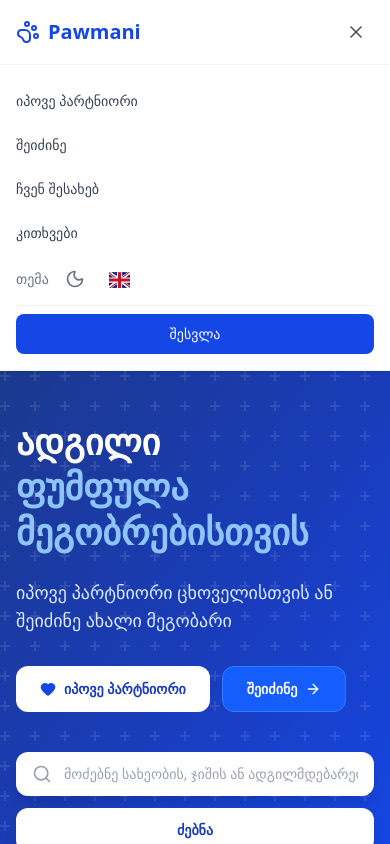
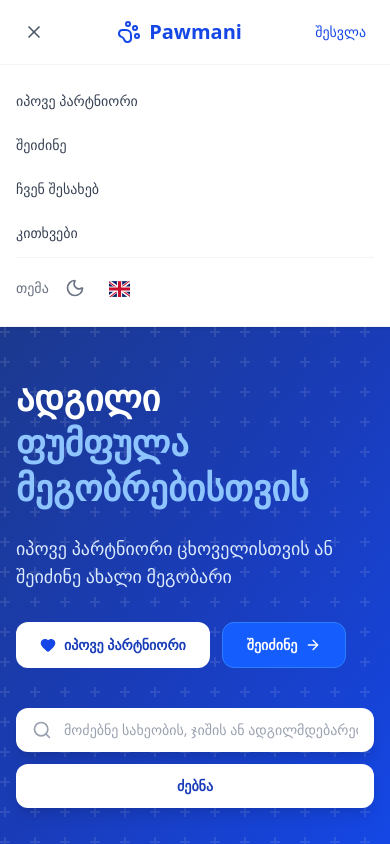
Before and after one commit to Natsarkekia/pawmani, a Next.js app: page / in a window 390 px wide. Both pictures are taken after a click on the button "Toggle menu". Shown: the top 844 px of the page. Built offline with nearby package versions, Linux system fonts and the light colour scheme; no server answers; the database is empty.

Commit message:
Restructure mobile navbar: hamburger left, logo center, avatar right

```diff
--- a/src/components/layout/Navbar.tsx
+++ b/src/components/layout/Navbar.tsx
@@ -14,12 +14,17 @@ export function Navbar() {
   const { t, locale, toggle } = useLang();
   const [mobileOpen, setMobileOpen] = useState(false);
   const [userMenuOpen, setUserMenuOpen] = useState(false);
+  const [mobileUserOpen, setMobileUserOpen] = useState(false);
   const menuRef = useRef<HTMLDivElement>(null);
+  const mobileUserRef = useRef<HTMLDivElement>(null);
 
   useEffect(() => {
     function handleClick(e: MouseEvent) {
       if (menuRef.current && !menuRef.current.contains(e.target as Node)) {
         setUserMenuOpen(false);
+      }
+      if (mobileUserRef.current && !mobileUserRef.current.contains(e.target as Node)) {
+        setMobileUserOpen(false);
       }
     }
     document.addEventListener("mousedown", handleClick);
@@ -29,85 +34,52 @@ export function Navbar() {
   return (
     <header className="sticky top-0 z-50 bg-white dark:bg-gray-900 border-b border-gray-100 dark:border-gray-800 shadow-sm">
       <div className="max-w-7xl mx-auto px-4 sm:px-6 lg:px-8">
-        <div className="flex items-center justify-between h-16">
-          {/* Logo */}
+
+        {/* Desktop layout */}
+        <div className="hidden md:flex items-center justify-between h-16">
           <Link href="/" className="flex items-center gap-2 font-bold text-xl text-blue-700">
             <PawPrint className="w-6 h-6" />
             <span>Pawmani</span>
           </Link>
 
-          {/* Desktop nav */}
-          <nav className="hidden md:flex items-center gap-6 text-sm font-medium text-gray-600 dark:text-gray-300">
+          <nav className="flex items-center gap-6 text-sm font-medium text-gray-600 dark:text-gray-300">
             <Link href="/browse?purpose=BREEDING" className="hover:text-blue-700 transition-colors">{t("nav_findMatch")}</Link>
             <Link href="/browse?purpose=SALE" className="hover:text-blue-700 transition-colors">{t("nav_marketplace")}</Link>
             <Link href="/about" className="hover:text-blue-700 transition-colors">{t("nav_about")}</Link>
             <Link href="/faq" className="hover:text-blue-700 transition-colors">{t("nav_faq")}</Link>
           </nav>
 
-          {/* Desktop actions */}
-          <div className="hidden md:flex items-center gap-3">
-            {/* Language toggle */}
-            <button
-              onClick={toggle}
-              className="text-xl leading-none hover:opacity-70 transition-opacity cursor-pointer"
-              aria-label="Switch language"
-            >
+          <div className="flex items-center gap-3">
+            <button onClick={toggle} className="text-xl leading-none hover:opacity-70 transition-opacity cursor-pointer" aria-label="Switch language">
               <span className={`fi ${locale === "ka" ? "fi-gb" : "fi-ge"} text-base`} />
             </button>
-
             <ThemeToggle />
 
             {session ? (
               <>
-                <Link
-                  href="/create"
-                  className="inline-flex items-center gap-1.5 bg-blue-700 text-white text-sm font-medium px-4 py-2 rounded-lg hover:bg-blue-800 transition-colors"
-                >
+                <Link href="/create" className="inline-flex items-center gap-1.5 bg-blue-700 text-white text-sm font-medium px-4 py-2 rounded-lg hover:bg-blue-800 transition-colors">
                   <Plus className="w-4 h-4" />
                   {t("nav_postPet")}
                 </Link>
                 <MessagesNavIcon />
-                <Link
-                  href="/favorites"
-                  className="p-2 text-gray-500 dark:text-gray-400 hover:text-blue-700 dark:hover:text-blue-400 transition-colors"
-                  aria-label={t("nav_favourites")}
-                >
+                <Link href="/favorites" className="p-2 text-gray-500 dark:text-gray-400 hover:text-blue-700 dark:hover:text-blue-400 transition-colors" aria-label={t("nav_favourites")}>
                   <Heart className="w-5 h-5" />
                 </Link>
-
                 <div className="relative" ref={menuRef}>
-                  <button
-                    onClick={() => setUserMenuOpen(!userMenuOpen)}
-                    className="cursor-pointer rounded-full focus:outline-none focus:ring-2 focus:ring-blue-500 focus:ring-offset-2"
-                    aria-label="Open user menu"
-                  >
-                    <Avatar
-                      src={session.user?.image}
-                      name={session.user?.name}
-                      size={36}
-                      className="rounded-full border-2 border-gray-200 hover:border-blue-400 transition-colors"
-                    />
+                  <button onClick={() => setUserMenuOpen(!userMenuOpen)} className="cursor-pointer rounded-full focus:outline-none focus:ring-2 focus:ring-blue-500 focus:ring-offset-2" aria-label="Open user menu">
+                    <Avatar src={session.user?.image} name={session.user?.name} size={36} className="rounded-full border-2 border-gray-200 hover:border-blue-400 transition-colors" />
                   </button>
-
                   {userMenuOpen && (
                     <div className="absolute right-0 mt-2 w-52 bg-white dark:bg-gray-900 rounded-xl shadow-lg border border-gray-100 dark:border-gray-800 py-1 z-50">
                       <div className="px-4 py-2.5 border-b border-gray-100 dark:border-gray-800">
                         <p className="text-sm font-semibold text-gray-900 dark:text-white truncate">{session.user?.name}</p>
                         <p className="text-xs text-gray-400 truncate mt-0.5">{session.user?.email}</p>
                       </div>
-                      <Link href="/account" className="block px-4 py-2 text-sm text-gray-700 dark:text-gray-300 hover:bg-blue-50 dark:hover:bg-gray-800 hover:text-blue-700 transition-colors" onClick={() => setUserMenuOpen(false)}>
-                        {t("nav_myAccount")}
-                      </Link>
-                      <Link href="/messages" className="block px-4 py-2 text-sm text-gray-700 dark:text-gray-300 hover:bg-blue-50 dark:hover:bg-gray-800 hover:text-blue-700 transition-colors" onClick={() => setUserMenuOpen(false)}>
-                        {t("nav_messages")}
-                      </Link>
-                      <Link href="/favorites" className="block px-4 py-2 text-sm text-gray-700 dark:text-gray-300 hover:bg-blue-50 dark:hover:bg-gray-800 hover:text-blue-700 transition-colors" onClick={() => setUserMenuOpen(false)}>
-                        {t("nav_favourites")}
-                      </Link>
+                      <Link href="/account" className="block px-4 py-2 text-sm text-gray-700 dark:text-gray-300 hover:bg-blue-50 dark:hover:bg-gray-800 hover:text-blue-700 transition-colors" onClick={() => setUserMenuOpen(false)}>{t("nav_myAccount")}</Link>
+                      <Link href="/messages" className="block px-4 py-2 text-sm text-gray-700 dark:text-gray-300 hover:bg-blue-50 dark:hover:bg-gray-800 hover:text-blue-700 transition-colors" onClick={() => setUserMenuOpen(false)}>{t("nav_messages")}</Link>
+                      <Link href="/favorites" className="block px-4 py-2 text-sm text-gray-700 dark:text-gray-300 hover:bg-blue-50 dark:hover:bg-gray-800 hover:text-blue-700 transition-colors" onClick={() => setUserMenuOpen(false)}>{t("nav_favourites")}</Link>
                       <hr className="my-1 border-gray-100 dark:border-gray-800" />
-                      <button onClick={() => signOut()} className="block w-full text-left px-4 py-2 text-sm text-red-600 hover:bg-red-50 dark:hover:bg-red-900/20 transition-colors cursor-pointer">
-                        {t("nav_signOut")}
-                      </button>
+                      <button onClick={() => signOut()} className="block w-full text-left px-4 py-2 text-sm text-red-600 hover:bg-red-50 dark:hover:bg-red-900/20 transition-colors cursor-pointer">{t("nav_signOut")}</button>
                     </div>
                   )}
                 </div>
@@ -118,15 +90,50 @@ export function Navbar() {
               </button>
             )}
           </div>
+        </div>
 
-          {/* Mobile hamburger */}
-          <button className="md:hidden p-2 text-gray-600 cursor-pointer" onClick={() => setMobileOpen(!mobileOpen)} aria-label="Toggle menu">
+        {/* Mobile layout */}
+        <div className="md:hidden flex items-center justify-between h-16">
+          {/* Left: hamburger */}
+          <button className="p-2 text-gray-600 dark:text-gray-300 cursor-pointer" onClick={() => setMobileOpen(!mobileOpen)} aria-label="Toggle menu">
             {mobileOpen ? <X className="w-5 h-5" /> : <Menu className="w-5 h-5" />}
           </button>
+
+          {/* Center: logo */}
+          <Link href="/" className="flex items-center gap-2 font-bold text-xl text-blue-700" onClick={() => setMobileOpen(false)}>
+            <PawPrint className="w-6 h-6" />
+            <span>Pawmani</span>
+          </Link>
+
+          {/* Right: avatar or sign-in */}
+          {session ? (
+            <div className="relative" ref={mobileUserRef}>
+              <button onClick={() => setMobileUserOpen(!mobileUserOpen)} className="p-1 cursor-pointer rounded-full focus:outline-none focus:ring-2 focus:ring-blue-500 focus:ring-offset-2" aria-label="Open user menu">
+                <Avatar src={session.user?.image} name={session.user?.name} size={34} className="rounded-full border-2 border-gray-200 hover:border-blue-400 transition-colors" />
+              </button>
+              {mobileUserOpen && (
+                <div className="absolute right-0 mt-2 w-52 bg-white dark:bg-gray-900 rounded-xl shadow-lg border border-gray-100 dark:border-gray-800 py-1 z-50">
+                  <div className="px-4 py-2.5 border-b border-gray-100 dark:border-gray-800">
+                    <p className="text-sm font-semibold text-gray-900 dark:text-white truncate">{session.user?.name}</p>
+                    <p className="text-xs text-gray-400 truncate mt-0.5">{session.user?.email}</p>
+                  </div>
+                  <Link href="/account" className="block px-4 py-2 text-sm text-gray-700 dark:text-gray-300 hover:bg-blue-50 dark:hover:bg-gray-800 hover:text-blue-700 transition-colors" onClick={() => setMobileUserOpen(false)}>{t("nav_myAccount")}</Link>
+                  <Link href="/messages" className="block px-4 py-2 text-sm text-gray-700 dark:text-gray-300 hover:bg-blue-50 dark:hover:bg-gray-800 hover:text-blue-700 transition-colors" onClick={() => setMobileUserOpen(false)}>{t("nav_messages")}</Link>
+                  <Link href="/favorites" className="block px-4 py-2 text-sm text-gray-700 dark:text-gray-300 hover:bg-blue-50 dark:hover:bg-gray-800 hover:text-blue-700 transition-colors" onClick={() => setMobileUserOpen(false)}>{t("nav_favourites")}</Link>
+                  <hr className="my-1 border-gray-100 dark:border-gray-800" />
+                  <button onClick={() => signOut()} className="block w-full text-left px-4 py-2 text-sm text-red-600 hover:bg-red-50 dark:hover:bg-red-900/20 transition-colors cursor-pointer">{t("nav_signOut")}</button>
+                </div>
+              )}
+            </div>
+          ) : (
+            <button onClick={() => signIn("google")} className="cursor-pointer text-sm font-medium text-blue-700 px-2 py-1" aria-label="Sign in">
+              {t("nav_signIn")}
+            </button>
+          )}
         </div>
       </div>
 
-      {/* Mobile menu */}
+      {/* Mobile nav dropdown */}
       {mobileOpen && (
         <div className="md:hidden border-t border-gray-100 dark:border-gray-800 bg-white dark:bg-gray-900 px-4 py-4 space-y-1">
           <Link href="/browse?purpose=BREEDING" className="block text-sm font-medium text-gray-700 dark:text-gray-300 py-2.5" onClick={() => setMobileOpen(false)}>{t("nav_findMatch")}</Link>
@@ -134,7 +141,7 @@ export function Navbar() {
           <Link href="/about" className="block text-sm font-medium text-gray-700 dark:text-gray-300 py-2.5" onClick={() => setMobileOpen(false)}>{t("nav_about")}</Link>
           <Link href="/faq" className="block text-sm font-medium text-gray-700 dark:text-gray-300 py-2.5" onClick={() => setMobileOpen(false)}>{t("nav_faq")}</Link>
 
-          <div className="flex items-center gap-4 py-1">
+          <div className="flex items-center gap-4 py-1 border-t border-gray-100 dark:border-gray-800 mt-1 pt-3">
             <div className="flex items-center gap-2">
               <span className="text-sm text-gray-500 dark:text-gray-400">{t("nav_theme")}</span>
               <ThemeToggle />
@@ -144,29 +151,12 @@ export function Navbar() {
             </button>
           </div>
 
-          {session ? (
-            <>
+          {session && (
+            <div className="border-t border-gray-100 dark:border-gray-800 mt-1 pt-3">
               <Link href="/create" className="flex items-center gap-2 text-sm font-medium text-blue-700 py-2.5" onClick={() => setMobileOpen(false)}>
                 <Plus className="w-4 h-4" />
                 {t("nav_postPet")}
               </Link>
-              <div className="flex items-center gap-3 py-2.5 border-t border-gray-100 dark:border-gray-800 mt-1">
-                <Avatar src={session.user?.image} name={session.user?.name} size={32} className="rounded-full border border-gray-200" />
-                <div className="min-w-0">
-                  <p className="text-sm font-semibold text-gray-900 dark:text-white truncate">{session.user?.name}</p>
-                  <p className="text-xs text-gray-400 truncate">{session.user?.email}</p>
-                </div>
-              </div>
-              <Link href="/account" className="block text-sm font-medium text-gray-700 dark:text-gray-300 py-2.5" onClick={() => setMobileOpen(false)}>{t("nav_myAccount")}</Link>
-              <Link href="/messages" className="block text-sm font-medium text-gray-700 dark:text-gray-300 py-2.5" onClick={() => setMobileOpen(false)}>{t("nav_messages")}</Link>
-              <Link href="/favorites" className="block text-sm font-medium text-gray-700 dark:text-gray-300 py-2.5" onClick={() => setMobileOpen(false)}>{t("nav_favourites")}</Link>
-              <button onClick={() => signOut()} className="block text-sm font-medium text-red-600 py-2.5 cursor-pointer">{t("nav_signOut")}</button>
-            </>
-          ) : (
-            <div className="pt-2 border-t border-gray-100 dark:border-gray-800 mt-1">
-              <button onClick={() => signIn("google")} className="w-full bg-blue-700 text-white text-sm font-medium px-4 py-2.5 rounded-lg cursor-pointer hover:bg-blue-800 transition-colors">
-                {t("nav_signIn")}
-              </button>
             </div>
           )}
         </div>
```
